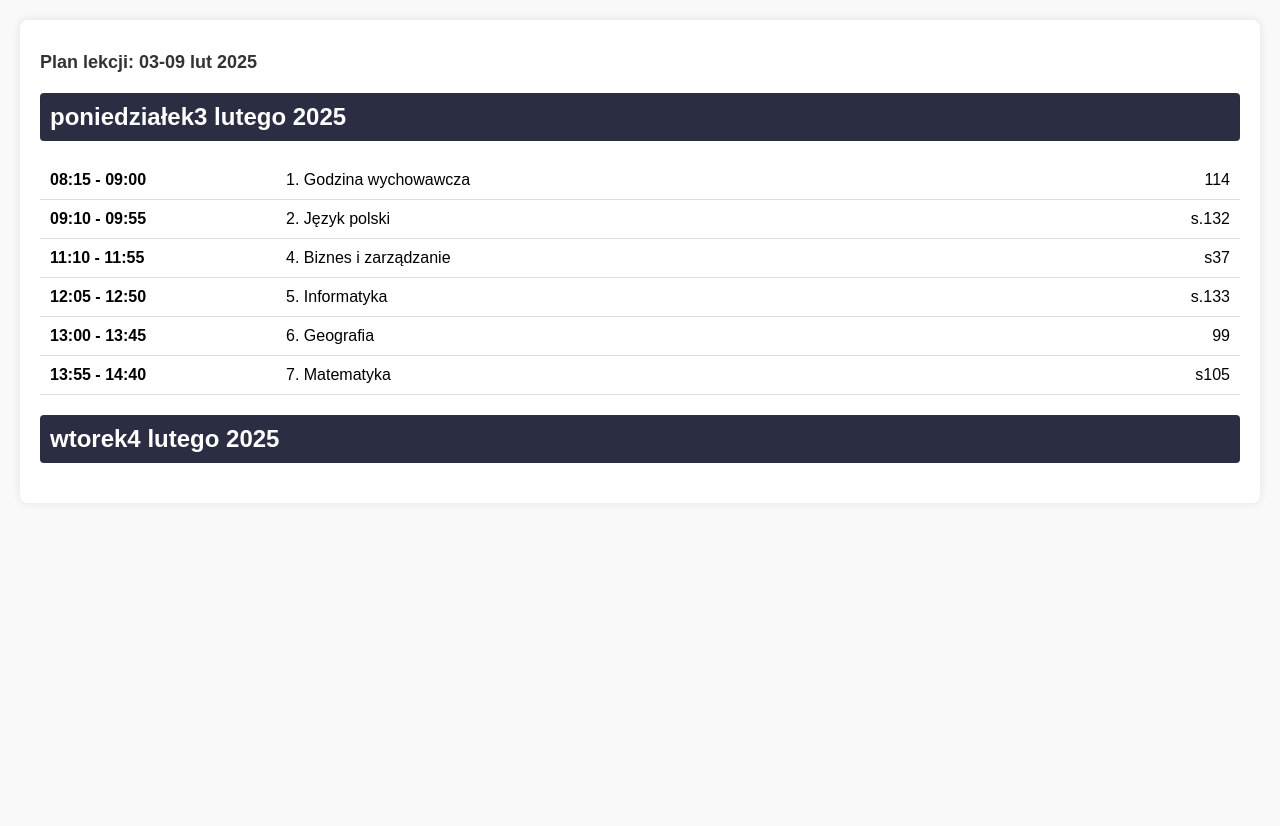
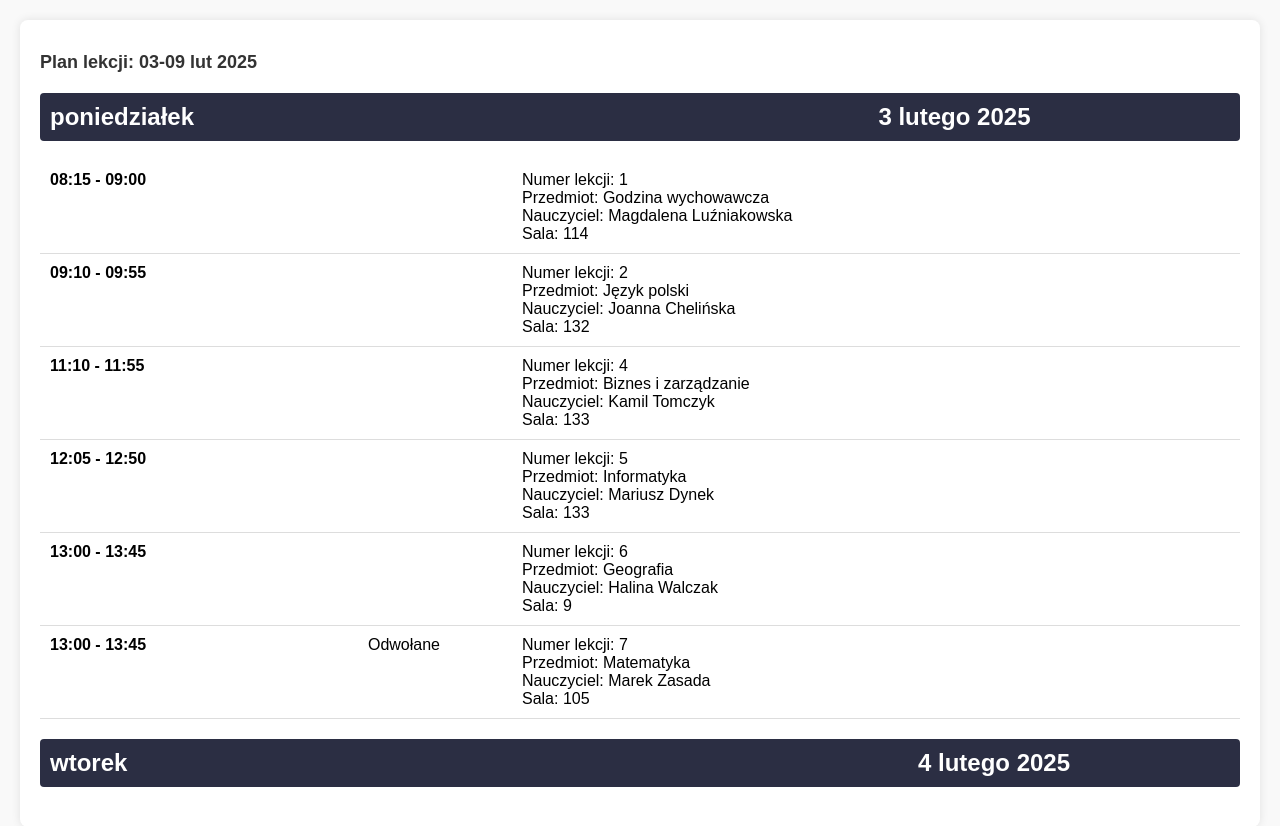
Before and after one commit to maksiu2009/1maksiu2009.github.io, a plain HTML site: page index.html in a window 1280 px wide. Before the commit the page ends 800 px from the top, so only its background shows below. Drawn offline with Linux system fonts and the light colour scheme.

Commit message:
Update index.html

```diff
--- a/index.html
+++ b/index.html
@@ -5,58 +5,51 @@
     <meta name="viewport" content="width=device-width, initial-scale=1.0">
     <title>Plan lekcji</title>
     <link rel="stylesheet" href="style.css">
+
 </head>
-
-
-
+<body>
     <div class="container">
         <h1>Plan lekcji: 03-09 lut 2025</h1>
 
         <div class="day">
             <div class="date">
-            <h2>poniedziałek<div class="data">3 lutego 2025</div></h2>
+                <h2>poniedziałek<div class="poniedzialek">3 lutego 2025</div></h2>
             </div>
             <div class="lesson">
                 <div class="time">08:15 - 09:00</div>
-            <div class="details">1. Godzina wychowawcza</div>
-            <div class="room">114</div>
+                <div class="details">Numer lekcji: 1<br>Przedmiot: Godzina wychowawcza</br>Nauczyciel: Magdalena Luźniakowska</br>Sala: 114</div>
             </div>
             <div class="lesson">
                 <div class="time">09:10 - 09:55</div>
-            <div class="details">2. Język polski</div>
-            <div class="room">s.132</div>
+                <div class="details">Numer lekcji: 2<br>Przedmiot: Język polski</br>Nauczyciel: Joanna Chelińska</br>Sala: 132</div>
             </div>
             <div class="lesson">
                 <div class="time">11:10 - 11:55</div>
-            <div class="details">4. Biznes i zarządzanie</div>
-            <div class="room">s37</div>
+                <div class="details">Numer lekcji: 4<br>Przedmiot: Biznes i zarządzanie</br>Nauczyciel: Kamil Tomczyk</br>Sala: 133</div>
             </div>
             <div class="lesson">
                 <div class="time">12:05 - 12:50</div>
-            <div class="details">5. Informatyka</div>
-            <div class="room">s.133</div>
+                <div class="details">Numer lekcji: 5<br>Przedmiot: Informatyka</br>Nauczyciel: Mariusz Dynek</br>Sala: 133</div>
             </div>
             <div class="lesson">
                 <div class="time">13:00 - 13:45</div>
-            <div class="details">6. Geografia</div>
-            <div class="room">99</div>
+                <div class="details">Numer lekcji: 6<br>Przedmiot: Geografia</br>Nauczyciel: Halina Walczak</br>Sala: 9</div>
             </div>
-        <div class="lesson cancelled">
-            <div class="time">13:55 - 14:40</div>
-            <div class="details">7. Matematyka</div>
-            <div class="room">s105</div>
+            <div class="lesson">
+                <div class="time">13:00 - 13:45</div>
+                <div class="odwolana">Odwołane</div>
+                <div class="details">Numer lekcji: 7<br>Przedmiot: Matematyka</br>Nauczyciel: Marek Zasada</br>Sala: 105</div>
             </div>
         </div>
 
         <div class="day">
             <div class="date">
-            <h2>wtorek<div class="data">4 lutego 2025</div></h2>
+                <h2>wtorek<div class="wtorek">4 lutego 2025</div></h2>
             </div>
-        <!-- Dodaj lekcje dla wtorku -->
+            <!-- Dodaj lekcje na wtorek -->
         </div>
 
         <!-- Dodaj więcej dni według potrzeb -->
     </div>
-
 </body>
 </html>
```
Lines whose indentation alone changed are shown as unchanged.
